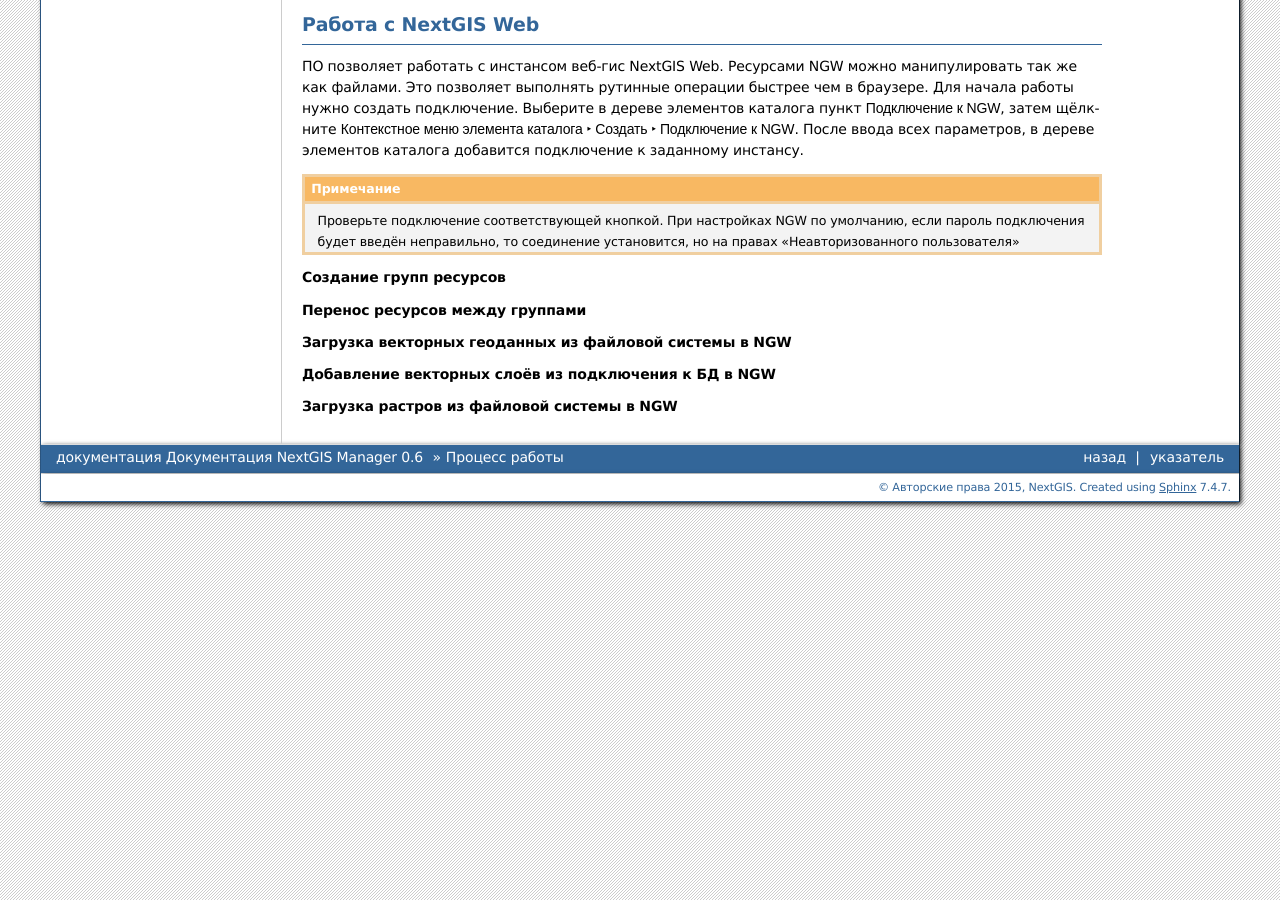
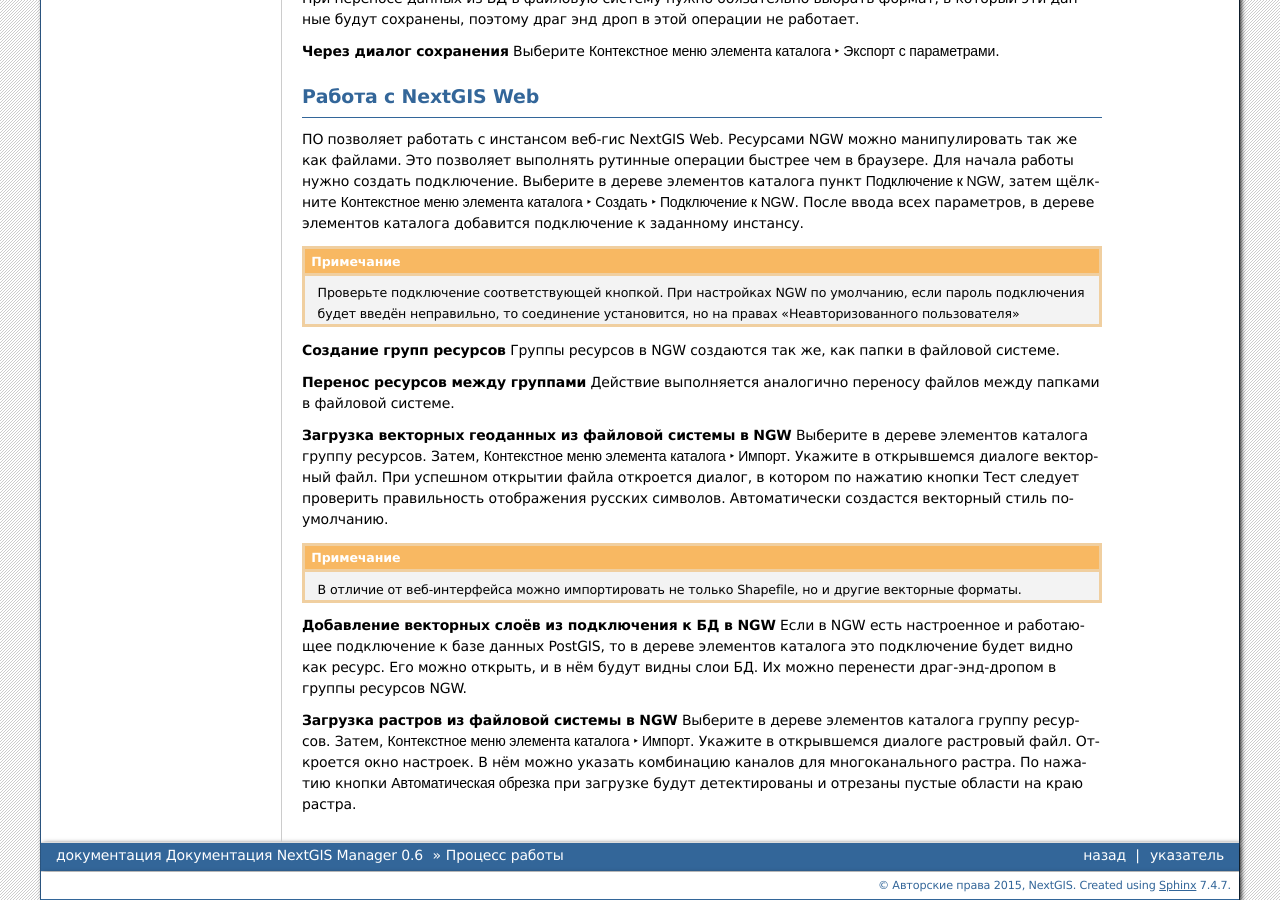
Before and after one commit to isabella232/docs_ngmanager, a Sphinx documentation site: the page built from source/user_tasks.rst, in a window 1280 px wide and 900 px high, scrolled down 2023 px. Built offline with Sphinx 7.4.7, drawn with Linux system fonts in a browser that asks for light colours; formulas are drawn with MathJax 3; some of the changed text lies outside the part shown.

Commit message:
Написал текст без картинок

```diff
--- a/source/user_tasks.rst
+++ b/source/user_tasks.rst
@@ -83,6 +83,8 @@
 
 Запускается через :menuselection:`Контекстное меню элемента каталога --> Отправить по почте`. Для этого на компьютере должна быть настроена почтовая программа.
 
+.. note:: Такие же операции можно выполнять и с файлами в ZIP-архивах, однако это может занять длительное время.
+
 
 Работа с PostGIS
 ---------------------------------------
@@ -127,11 +129,22 @@
 .. note:: Проверьте подключение соответствующей кнопкой. При настройках NGW по умолчанию, если пароль подключения будет введён неправильно, то соединение установится, но на правах "Неавторизованного пользователя"
 
 **Создание групп ресурсов**
+Группы ресурсов в NGW создаются так же, как папки в файловой системе.
 
 **Перенос ресурсов между группами**
+Действие выполняется аналогично переносу файлов между папками в файловой системе.
 
 **Загрузка векторных геоданных из файловой системы в NGW**
+Выберите в дереве элементов каталога группу ресурсов. Затем, :menuselection:`Контекстное меню элемента каталога --> Импорт`. Укажите в открывшемся диалоге векторный файл. При успешном открытии файла откроется диалог, в котором по нажатию кнопки Тест следует проверить правильность отображения русских символов.
+Автоматически создастся векторный стиль по-умолчанию.
+
+.. note:: В отличие от веб-интерфейса можно импортировать не только Shapefile, но и другие векторные форматы.
+
 
 **Добавление векторных слоёв из подключения к БД в NGW**
+Если в NGW есть настроенное и работающее подключение к базе данных PostGIS, то в дереве элементов каталога это подключение будет видно как ресурс. Его можно открыть, и в нём будут видны слои БД. Их можно перенести драг-энд-дропом в группы ресурсов NGW.
 
 **Загрузка растров из файловой системы в NGW**
+Выберите в дереве элементов каталога группу ресурсов. Затем, :menuselection:`Контекстное меню элемента каталога --> Импорт`. Укажите в открывшемся диалоге растровый файл. Откроется окно настроек.
+В нём можно указать комбинацию каналов для многоканального растра.
+По нажатию кнопки :guilabel:`Автоматическая обрезка` при загрузке будут детектированы и отрезаны пустые области на краю растра.
```
